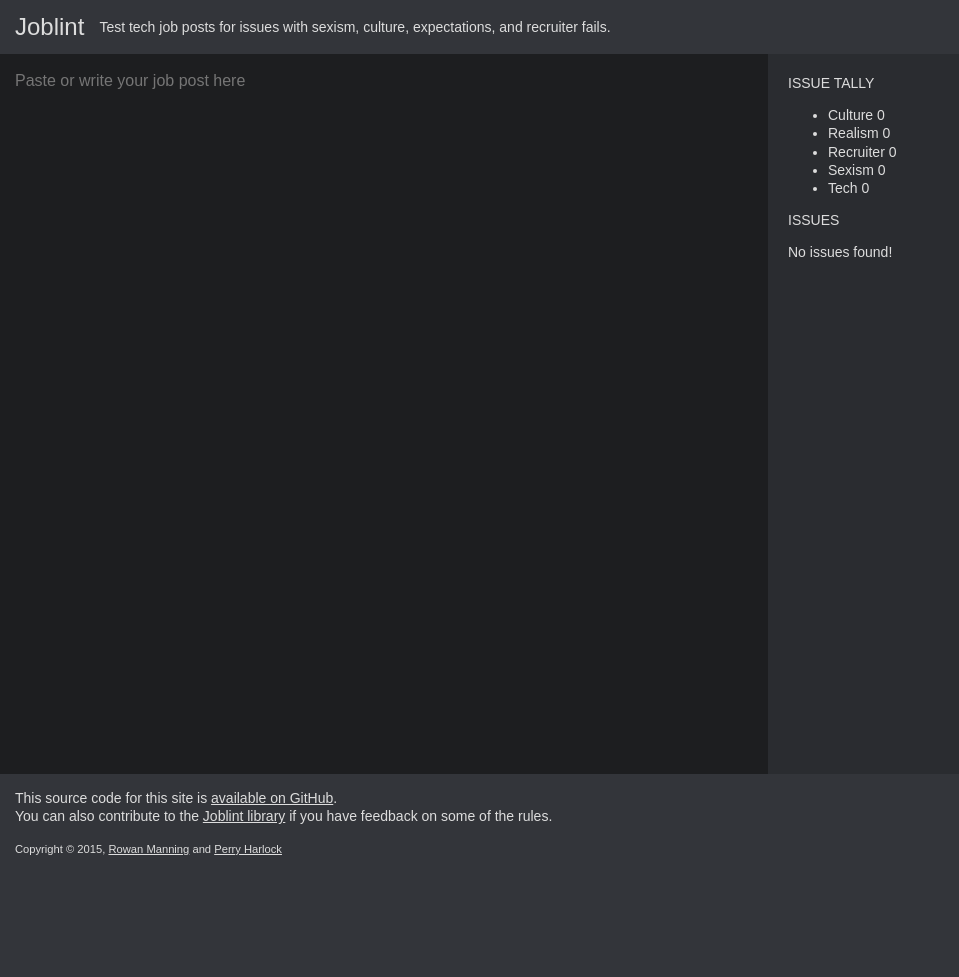
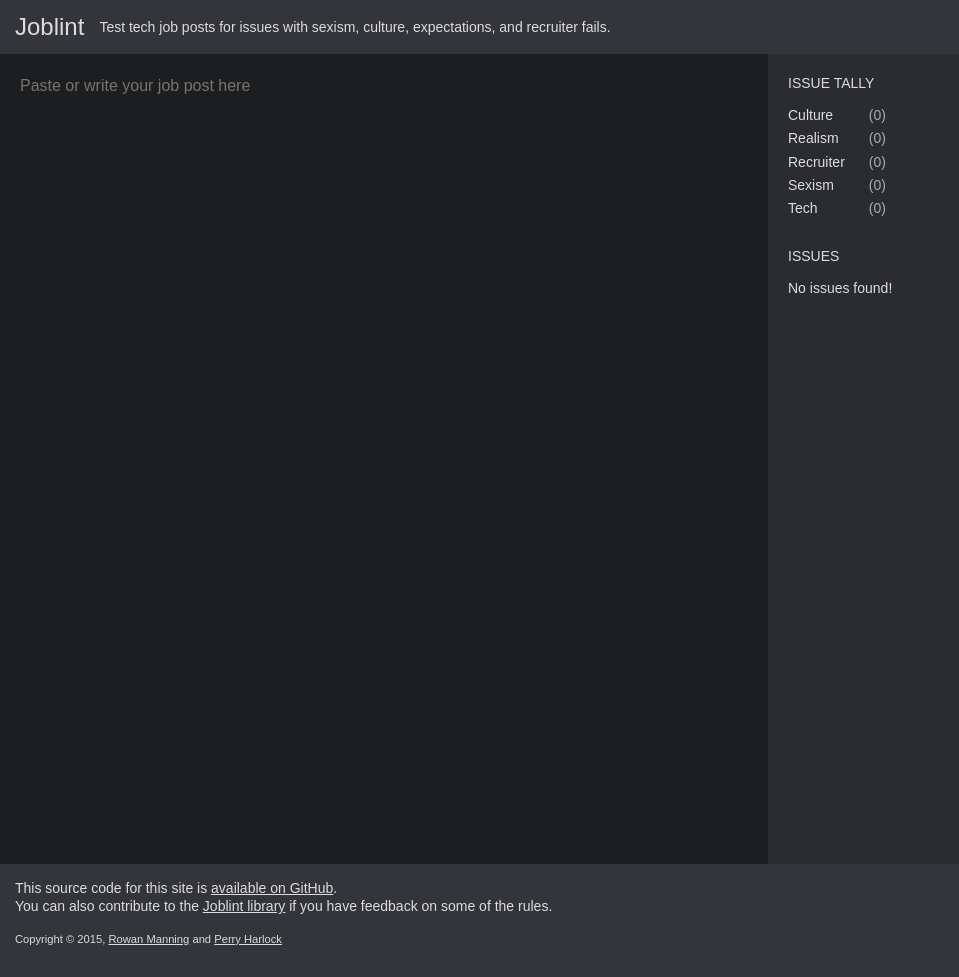
Before and after one commit to rowanmanning/joblint, a Jekyll site: the page built from index.html, in a window 1280 px wide. Shown: the whole page, without its empty margins (0-959 px from the left). Built offline with Jekyll 4.4.1, drawn with Linux system fonts in a browser that asks for light colours; before the commit the page ends 900 px from its top, so only the background shows below that.

Commit message:
Style the count chart

```diff
--- a/asset/script/main.js
+++ b/asset/script/main.js
@@ -62,20 +62,26 @@
     };
 
     function countOutputControl (element) {
-        var countElements = {};
-        var countElementsArray = [];
+        var counters = {};
+        var countersArray = [];
         $(element).find('[data-role=count]').each(function () {
             var type = this.getAttribute('data-type');
-            countElements[type] = this;
-            countElementsArray.push(this);
+            var count = {
+                bar: this.querySelector('[data-role=bar]'),
+                number: this.querySelector('[data-role=number]')
+            }
+            counters[type] = count;
+            countersArray.push(count);
         });
         $(document).on('lint-results', function (event, results) {
-            countElementsArray.forEach(function (countElement) {
-                countElement.innerHTML = 0;
+            countersArray.forEach(function (count) {
+                count.number.innerHTML = 0;
+                count.bar.style.width = 0;
             });
             Object.keys(results.counts).forEach(function (type) {
-                if (countElements[type]) {
-                    countElements[type].innerHTML = results.counts[type];
+                if (counters[type]) {
+                    counters[type].number.innerHTML = results.counts[type];
+                    counters[type].bar.style.width = (results.counts[type] * 2) + '%';
                 }
             });
         });
--- a/asset/style/main.scss
+++ b/asset/style/main.scss
@@ -51,7 +51,7 @@
     padding: 15px;
 }
 .main {
-    height: 80%;
+    height: 90%;
     background-color: #2a2c30;
 }
 
@@ -89,7 +89,7 @@
     box-sizing: border-box;
     width: 100%;
     height: 100%;
-    padding: 15px;
+    padding: 20px;
     resize: none;
     background-color: #1d1e20;
     border: 1px solid #999;
@@ -110,9 +110,10 @@
     overflow: auto;
     padding: 20px;
 }
-.output-area h2 {
 
-}
+
+// Issue list
+
 .issue-list {
     margin: 0;
     padding: 0;
@@ -161,6 +162,43 @@
 }
 
 
+// Count chart
+
+.count-chart {
+    margin: 0;
+    margin-bottom: 30px;
+    padding: 0;
+    list-style: none;
+}
+.count {
+    margin-bottom: 5px;
+    overflow: hidden;
+    @extend .clearfix;
+}
+.count span {
+    display: block;
+    float: left;
+}
+.bar-label {
+    width: 15%;
+    overflow: hidden;
+}
+.bar {
+    background-color: #a89b4a;
+    max-width: 70%;
+    margin-right: 10px;
+}
+.number {
+    color: rgba(255, 255, 255, .6);
+}
+.number:before {
+    content: "("
+}
+.number:after {
+    content: ")"
+}
+
+
 // Clearfix
 
 .clearfix {
--- a/index.html
+++ b/index.html
@@ -13,26 +13,31 @@
 
     <div>
         <h2>Issue Tally</h2>
-        <ul data-control="countOutput">
-            <li>
-                <span>Culture</span>
-                <span data-role="count" data-type="culture">0</span>
+        <ul class="count-chart" data-control="countOutput">
+            <li class="count" data-role="count" data-type="culture">
+                <span class="bar-label">Culture</span>
+                <span class="bar" data-role="bar">&#8203;</span>
+                <span class="number" data-role="number">0</span>
             </li>
-            <li>
-                <span>Realism</span>
-                <span data-role="count" data-type="realism">0</span>
+            <li class="count" data-role="count" data-type="realism">
+                <span class="bar-label">Realism</span>
+                <span class="bar" data-role="bar">&#8203;</span>
+                <span class="number" data-role="number">0</span>
             </li>
-            <li>
-                <span>Recruiter</span>
-                <span data-role="count" data-type="recruiter">0</span>
+            <li class="count" data-role="count" data-type="recruiter">
+                <span class="bar-label">Recruiter</span>
+                <span class="bar" data-role="bar">&#8203;</span>
+                <span class="number" data-role="number">0</span>
             </li>
-            <li>
-                <span>Sexism</span>
-                <span data-role="count" data-type="sexism">0</span>
+            <li class="count" data-role="count" data-type="sexism">
+                <span class="bar-label">Sexism</span>
+                <span class="bar" data-role="bar">&#8203;</span>
+                <span class="number" data-role="number">0</span>
             </li>
-            <li>
-                <span>Tech</span>
-                <span data-role="count" data-type="tech">0</span>
+            <li class="count" data-role="count" data-type="tech">
+                <span class="bar-label">Tech</span>
+                <span class="bar" data-role="bar">&#8203;</span>
+                <span class="number" data-role="number">0</span>
             </li>
         </ul>
     </div>
```
